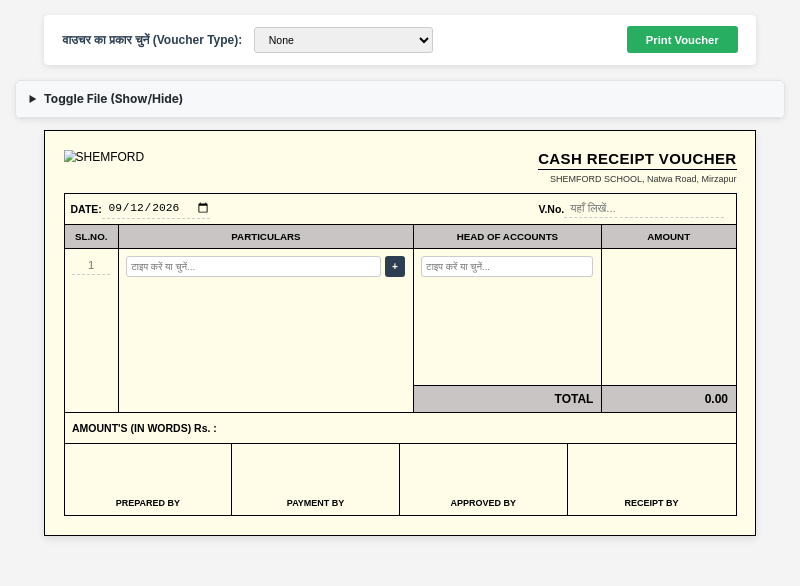
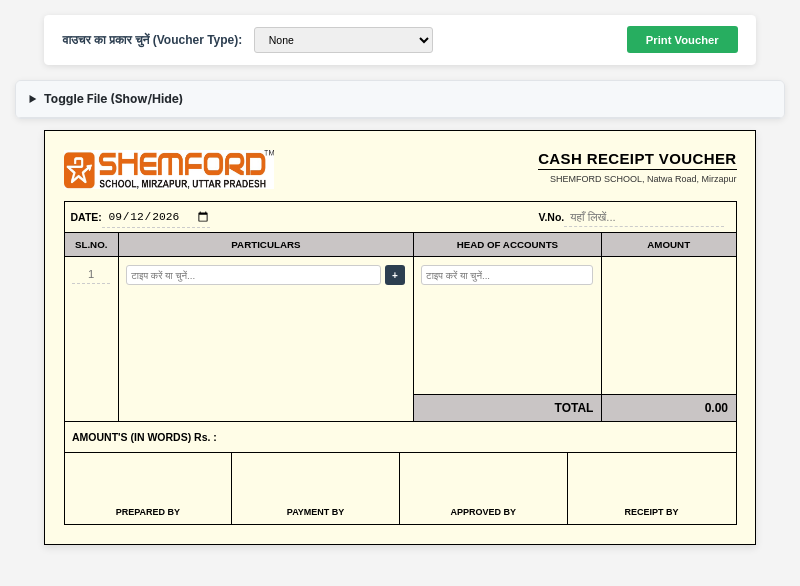
Before and after one commit to ydvaditya20-creator/Exe-hellow-wirld, an Electron app: page index.html in a window 800 px wide. Drawn offline with Linux system fonts and the light colour scheme; no server answers.

Commit message:
Update index.html

```diff
--- a/index.html
+++ b/index.html
@@ -265,7 +265,7 @@
     <!-- हेडर भाग -->
     <div class="header-container">
         <div class="school-info">
-    <img src="D:\FORMAT\Shemford Mirzapur Logo.jpg" class="school-logo" alt="SHEMFORD">
+    <img src="IMG-20260912-WA0002.jpg" class="school-logo" alt="SHEMFORD">
 
 </div>
         <div class="voucher-title">
```
